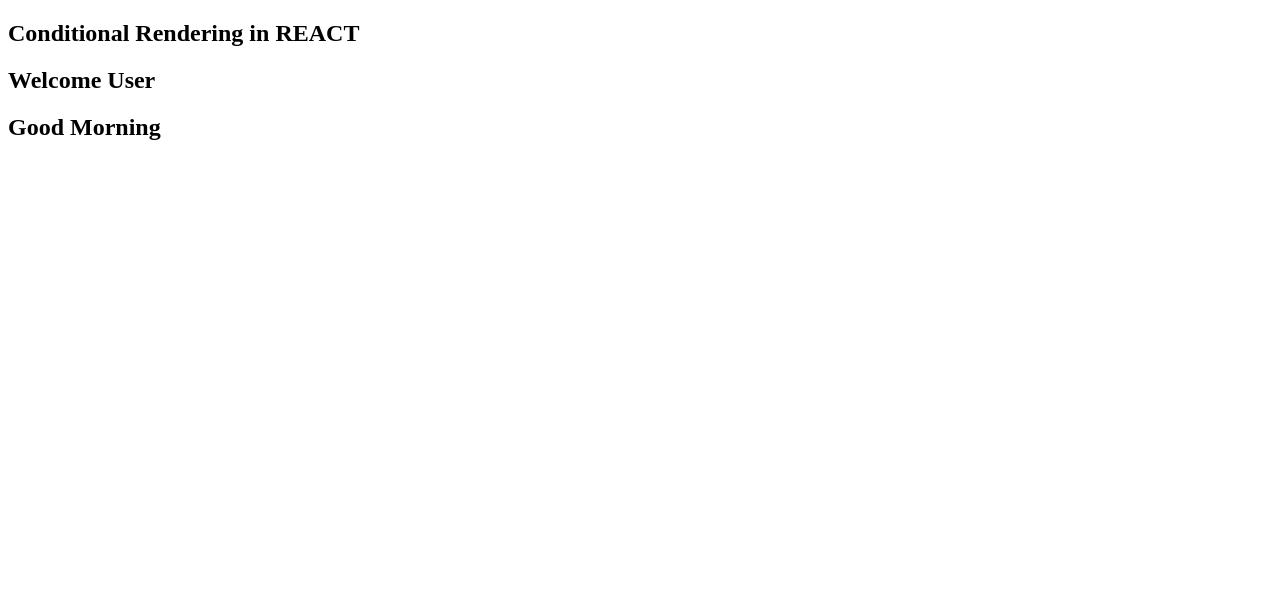
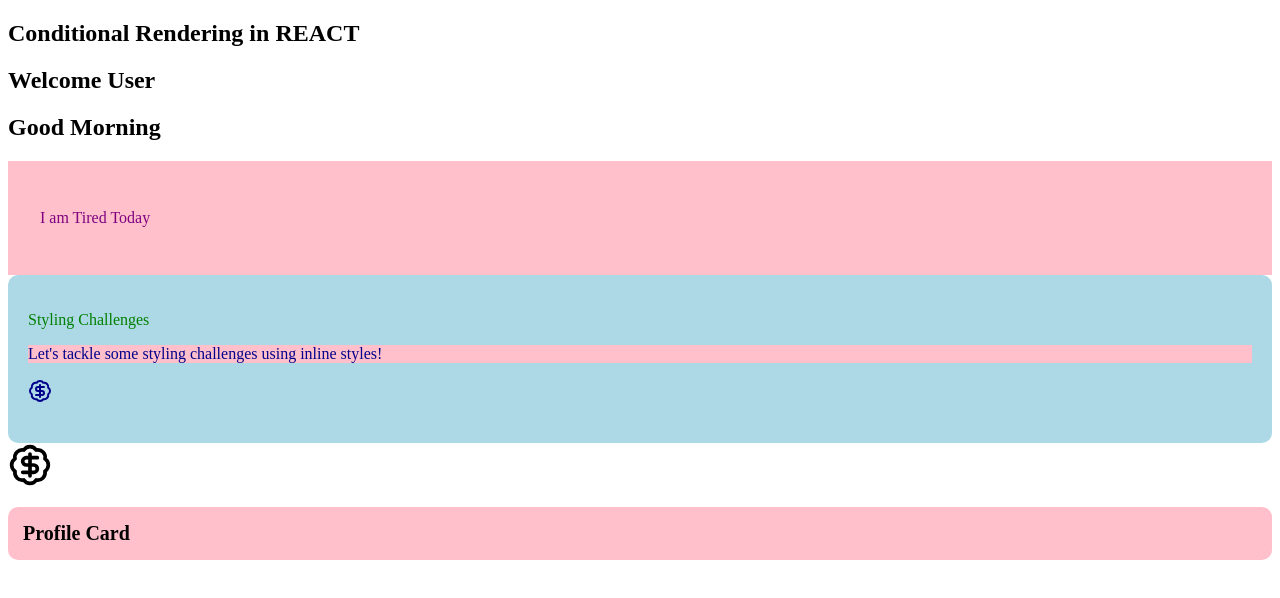
Before and after one commit to Sushey01/50-Hour-React-Challenge, a React (Vite) app: page / in a window 1280 px wide. Shown: the top 598 px of the page. Built offline with nearby package versions, Linux system fonts and the light colour scheme.

Commit message:
Day5styling-inline

```diff
--- a/src/App.jsx
+++ b/src/App.jsx
@@ -3,6 +3,9 @@
 import Password from "./components/Day4ConditionalRendering/Password";
 import UserStatus from "./components/Day4ConditionalRendering/UserStatus";
 import Weather from "./components/Day4ConditionalRendering/Weather";
+import ProfileCard from "./components/Day5_InLineStyles__ICONS/ProfileCard";
+import StyleCard from "./components/Day5_InLineStyles__ICONS/StyleCard";
+import Styles from "./components/Day5_InLineStyles__ICONS/Styles";
 import Expressions from "./components/Expressions";
 import Footer from "./components/Footer"
 import Greet from "./components/Greet"
@@ -72,6 +75,13 @@
       <Greeting timeOfDay="afternoon"/>
       <Greeting/> */}
       <GreetingConditional timeOfDay="morning"/>
+
+
+
+      {/* Inline Styles */}
+      <Styles />
+      <StyleCard/>
+      <ProfileCard/>
      </div>
 
     </section>
--- /dev/null
+++ b/src/components/Day5_InLineStyles__ICONS/ProfileCard.jsx
@@ -0,0 +1,30 @@
+import React from 'react'
+
+
+const ProfileCard = () => {
+    let cardStyle = { backgroundColor: "pink", transition: "0.3s", borderRadius:"10px", fontSize:"20px", padding:"15px"};
+
+  return (
+    <div>
+      <svg
+        xmlns="http://www.w3.org/2000/svg"
+        width="44"
+        height="44"
+        viewBox="0 0 24 24"
+        fill="none"
+        stroke="currentColor"
+        stroke-width="2"
+        stroke-linecap="round"
+        stroke-linejoin="round"
+        class="lucide lucide-badge-dollar-sign-icon lucide-badge-dollar-sign"
+      >
+        <path d="M3.85 8.62a4 4 0 0 1 4.78-4.77 4 4 0 0 1 6.74 0 4 4 0 0 1 4.78 4.78 4 4 0 0 1 0 6.74 4 4 0 0 1-4.77 4.78 4 4 0 0 1-6.75 0 4 4 0 0 1-4.78-4.77 4 4 0 0 1 0-6.76Z" />
+        <path d="M16 8h-6a2 2 0 1 0 0 4h4a2 2 0 1 1 0 4H8" />
+        <path d="M12 18V6" />
+      </svg>
+      <h2 style={cardStyle}>Profile Card</h2>
+    </div>
+  );
+}
+
+export default ProfileCard
--- /dev/null
+++ b/src/components/Day5_InLineStyles__ICONS/StyleCard.jsx
@@ -0,0 +1,45 @@
+import React from 'react'
+// import {BadgeDollarSign} from 'lucide-react/dist/esm/icons/badge-dollar-sign.js';
+
+const StyleCard = () => {
+    let cardStyle = {backgroundColor:"pink", transition:"0.3s"}
+    let textStyle = {color:"green"}
+  return (
+    <div
+      style={{
+        backgroundColor: "lightblue",
+        padding: "20px",
+        borderRadius: "10px",
+        color: "darkblue",
+      }}
+    >
+      <p>
+        {/* <BadgeDollarSign /> */}
+      </p>
+      <p style={textStyle}>Styling Challenges</p>
+      <p style={cardStyle}>
+        Let's tackle some styling challenges using inline styles!
+      </p>
+      <p>
+        <svg
+          xmlns="http://www.w3.org/2000/svg"
+          width="24"
+          height="24"
+          viewBox="0 0 24 24"
+          fill="none"
+          stroke="currentColor"
+          stroke-width="2"
+          stroke-linecap="round"
+          stroke-linejoin="round"
+          class="lucide lucide-badge-dollar-sign-icon lucide-badge-dollar-sign"
+        >
+          <path d="M3.85 8.62a4 4 0 0 1 4.78-4.77 4 4 0 0 1 6.74 0 4 4 0 0 1 4.78 4.78 4 4 0 0 1 0 6.74 4 4 0 0 1-4.77 4.78 4 4 0 0 1-6.75 0 4 4 0 0 1-4.78-4.77 4 4 0 0 1 0-6.76Z" />
+          <path d="M16 8h-6a2 2 0 1 0 0 4h4a2 2 0 1 1 0 4H8" />
+          <path d="M12 18V6" />
+        </svg>
+      </p>
+    </div>
+  );
+}
+
+export default StyleCard
--- /dev/null
+++ b/src/components/Day5_InLineStyles__ICONS/Styles.jsx
@@ -0,0 +1,14 @@
+import React from 'react'
+
+const Styles = () => {
+const style={backgroundColor:"Pink", color:"Purple", padding:"2rem"}
+  return (
+    // <div style={{backgroundColor:"Pink", color:"Purple", padding:"2rem"}}>
+    <div style={style}>
+      <p>I am Tired Today</p>
+    </div>
+    // </div>
+  );
+}
+
+export default Styles
```
